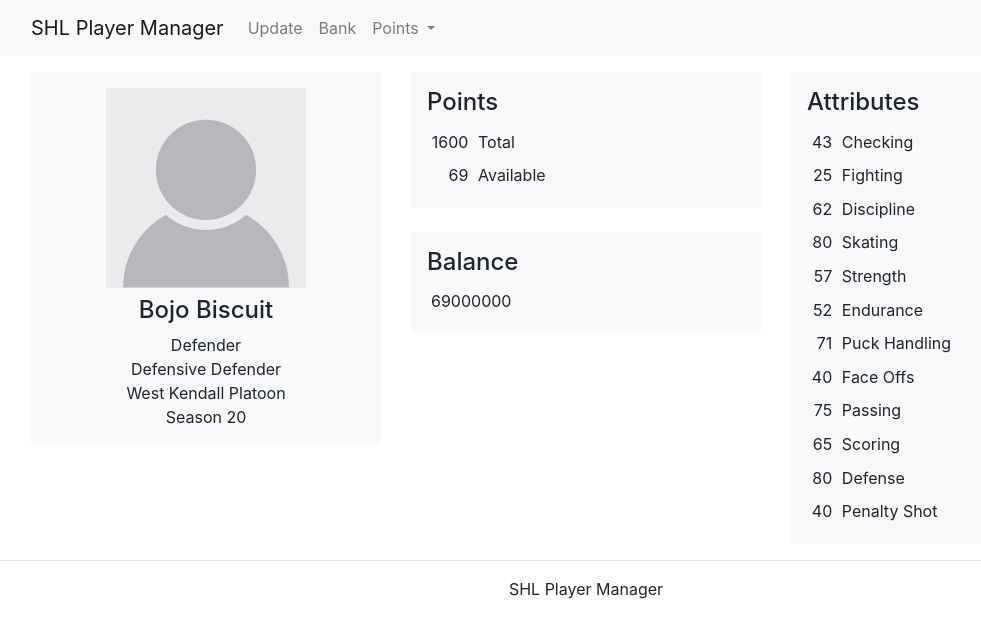
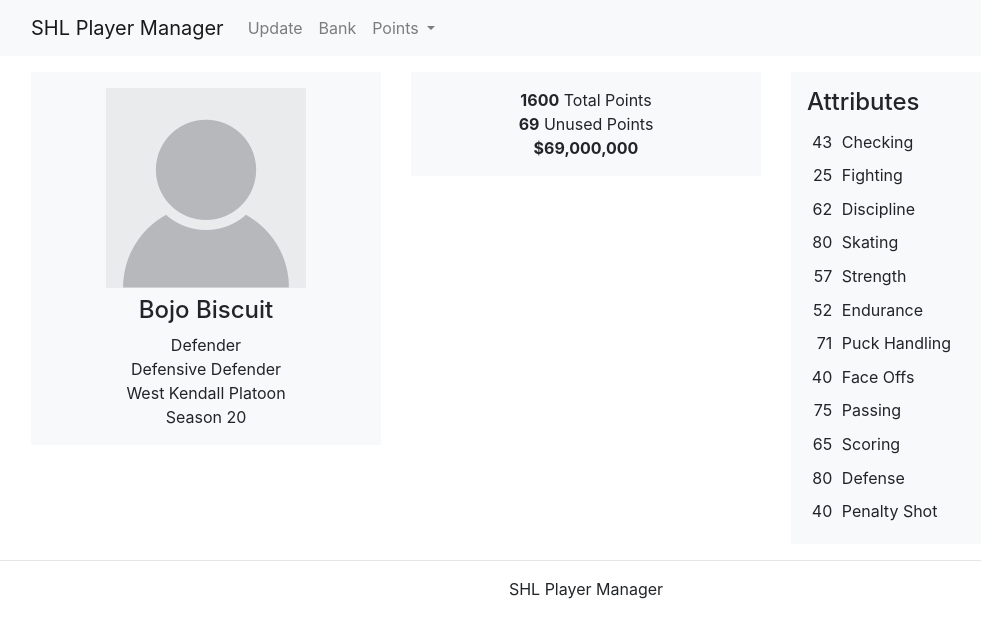
Before and after one commit to bojobiscuit/HockeyManagerWebsite, an Angular app: page / in a window 1280 px wide. Shown: the top 638 px of the page, without its empty margins (54-1035 px from the left). Built offline with nearby package versions, Linux system fonts and the light colour scheme.

Commit message:
cleaning up

```diff
--- a/src/app/pages/bank/bank.component.html
+++ b/src/app/pages/bank/bank.component.html
@@ -3,7 +3,7 @@
     <div class="bg-light p-3 mb-4">
       <h4>Balance</h4>
       <div class="p-1">
-        <span id="bankBalance">{{bank.bankBalance}}</span><br />
+        <span id="bankBalance"><strong>{{bank.bankBalance | currency : 'USD' : 'symbol' : '1.0'}}</strong></span><br />
       </div>
     </div>
     <div class="bg-light p-3 mb-3">
@@ -27,7 +27,7 @@
         <tr *ngFor="let item of bank.historyItems">
           <td>{{item.name}}</td>
           <td>{{item.date}}</td>
-          <td>{{item.amount}}</td>
+          <td [class.negative]="item.amount < 0" [class.positive]="item.amount > 0">{{item.amount | currency : 'USD' : 'symbol' : '1.0'}}</td>
         </tr>
       </table>
       <pagniation (pagination)="bank.pagination"></pagniation>
--- a/src/app/pages/profile/profile.component.html
+++ b/src/app/pages/profile/profile.component.html
@@ -13,24 +13,10 @@
   </div>
   <div class="col-md-4">
     <div class="bg-light p-3">
-      <h4>Points</h4>
-      <table id="bankInformation" class="table table-sm table-borderless profileTable m-0">
-        <tbody>
-          <tr>
-            <td>{{profile.pointsTotal}}</td>
-            <td>Total</td>
-          </tr>
-          <tr>
-            <td>{{profile.pointsAvailable}}</td>
-            <td>Available</td>
-          </tr>
-        </tbody>
-      </table>
-    </div>
-    <div class="bg-light p-3 mt-4">
-      <h4>Balance</h4>
-      <div class="p-1">
-        <span id="bankBalance">{{profile.bankBalance}}</span><br />
+      <div class="text-center">
+        <span><strong>{{profile.pointsTotal}}</strong> Total Points</span><br />
+        <span><strong>{{profile.pointsAvailable}}</strong> Unused Points</span><br />
+        <span id="bankBalance"><strong>{{profile.bankBalance | currency : 'USD' : 'symbol' : '1.0'}}</strong></span><br />
       </div>
     </div>
   </div>
--- a/src/app/pages/pt-active/pt-active.component.html
+++ b/src/app/pages/pt-active/pt-active.component.html
@@ -5,6 +5,9 @@
       <div class="list-group">
         <a *ngFor="let pt of ptActive.pointTasks" href="#" class="list-group-item list-group-item-action">{{pt}}</a>
       </div>
+      <p *ngIf="ptActive.pointTasks.length == 0" class="text-center mb-0">
+        No tasks currently available
+      </p>
     </div>
   </div>
   <div class="col-md-6">
@@ -13,12 +16,18 @@
       <div class="list-group">
         <a *ngIf="!ptActive.activityCheckComplete" href="#" class="list-group-item list-group-item-action">Check!</a>
       </div>
+      <p *ngIf="ptActive.activityCheckComplete" class="text-center mb-0">
+        Activity Check complete for the week!
+      </p>
     </div>
     <div class="bg-light text-center p-3 mb-3">
       <h4>Training: {{ptActive.trainingDate}}</h4>
-      <div class="list-group" *ngIf="!trainingComplete">
+      <div class="list-group" *ngIf="!ptActive.trainingComplete">
         <a *ngFor="let training of ptActive.trainingOptions" href="#" class="list-group-item list-group-item-action">{{training}}</a>
       </div>
+      <p *ngIf="ptActive.trainingComplete" class="text-center mb-0">
+        Training complete for the week!
+      </p>
     </div>
   </div>
 </div>
--- a/src/app/pages/pt-history/pt-history.component.html
+++ b/src/app/pages/pt-history/pt-history.component.html
@@ -3,7 +3,7 @@
     <div class="col-sm-6 col-lg-3">
       <div class="bg-light p-3 mb-3 text-center">
         <span><strong>{{ptHistory.pointsTotal}}</strong> Total Points</span><br />
-        <span><strong>{{ptHistory.pointsAvailable}}</strong> Available Points</span>
+        <span><strong>{{ptHistory.pointsAvailable}}</strong> Unused Points</span>
       </div>
     </div>
   </div>
--- a/src/app/services/general.service.ts
+++ b/src/app/services/general.service.ts
@@ -77,9 +77,9 @@ export class GeneralService {
     var dto = new BankDto;
     dto.bankBalance = 69000000;
     dto.historyItems = [
-      { name: "Weekly Training", date: "3/10/19", amount: 1000000 },
-      { name: "Weekly Training", date: "3/10/19", amount: 500000 },
-      { name: "Weekly Training", date: "3/10/19", amount: 1000000 },
+      { name: "Weekly Training", date: "3/10/19", amount: -1000000 },
+      { name: "Weekly Training", date: "3/10/19", amount: -500000 },
+      { name: "Weekly Training", date: "3/10/19", amount: -1000000 },
       { name: "Bank Manager", date: "3/1/19", amount: 4000000 },
     ];
     dto.pagination = new Pagination;
@@ -118,7 +118,7 @@ export class GeneralService {
     var dto = new PtActiveDto;
     dto.pointTasks = [ "PT3: Flerp McDerp", "Milestones" ];
     dto.activityCheckNumber = 255;
-    dto.activityCheckComplete = false;
+    dto.activityCheckComplete = true;
     dto.trainingDate = "3/11";
     dto.trainingOptions = [ "5 points", "3 points", "1 point" ];
     dto.trainingComplete = false;
```
